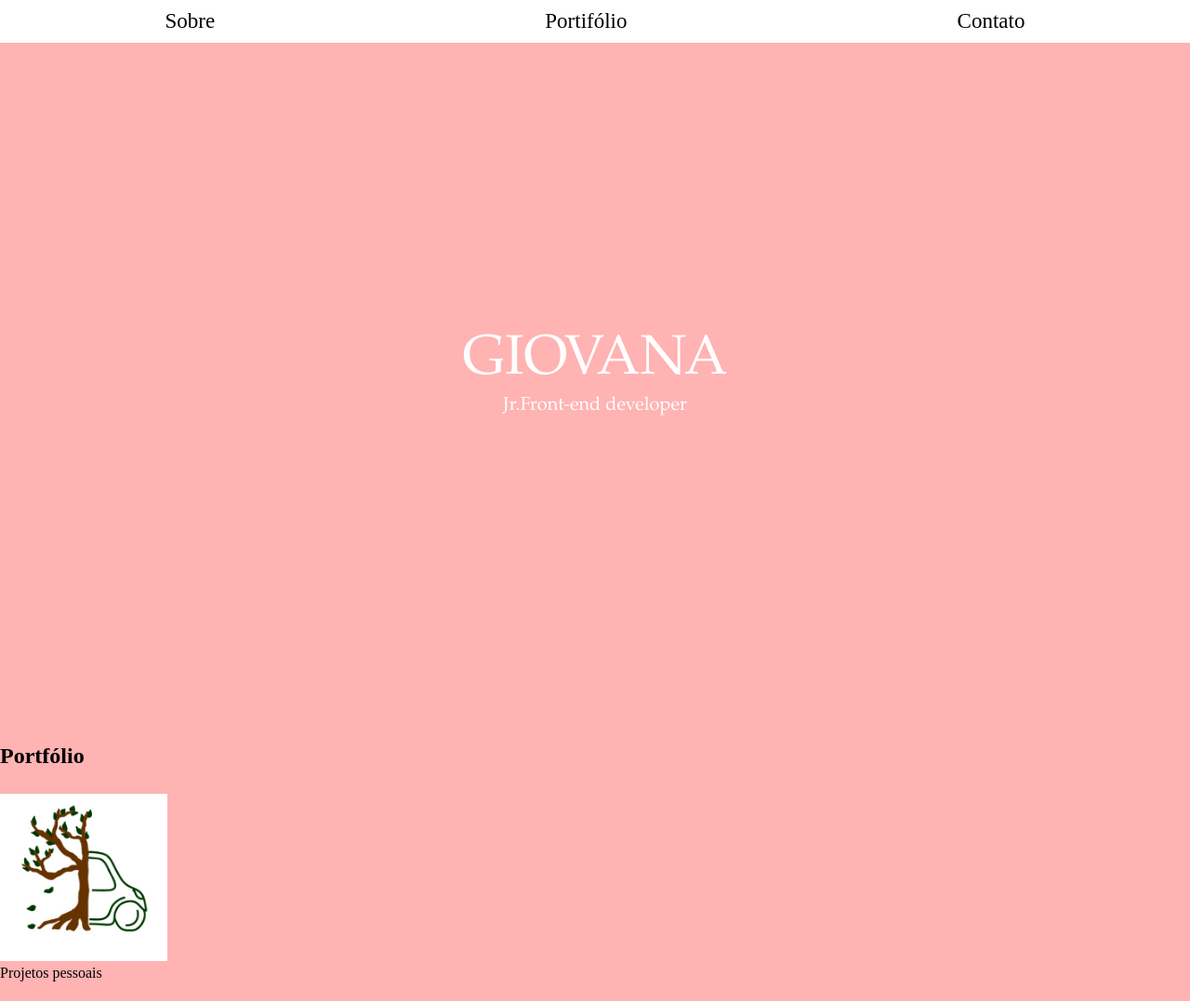
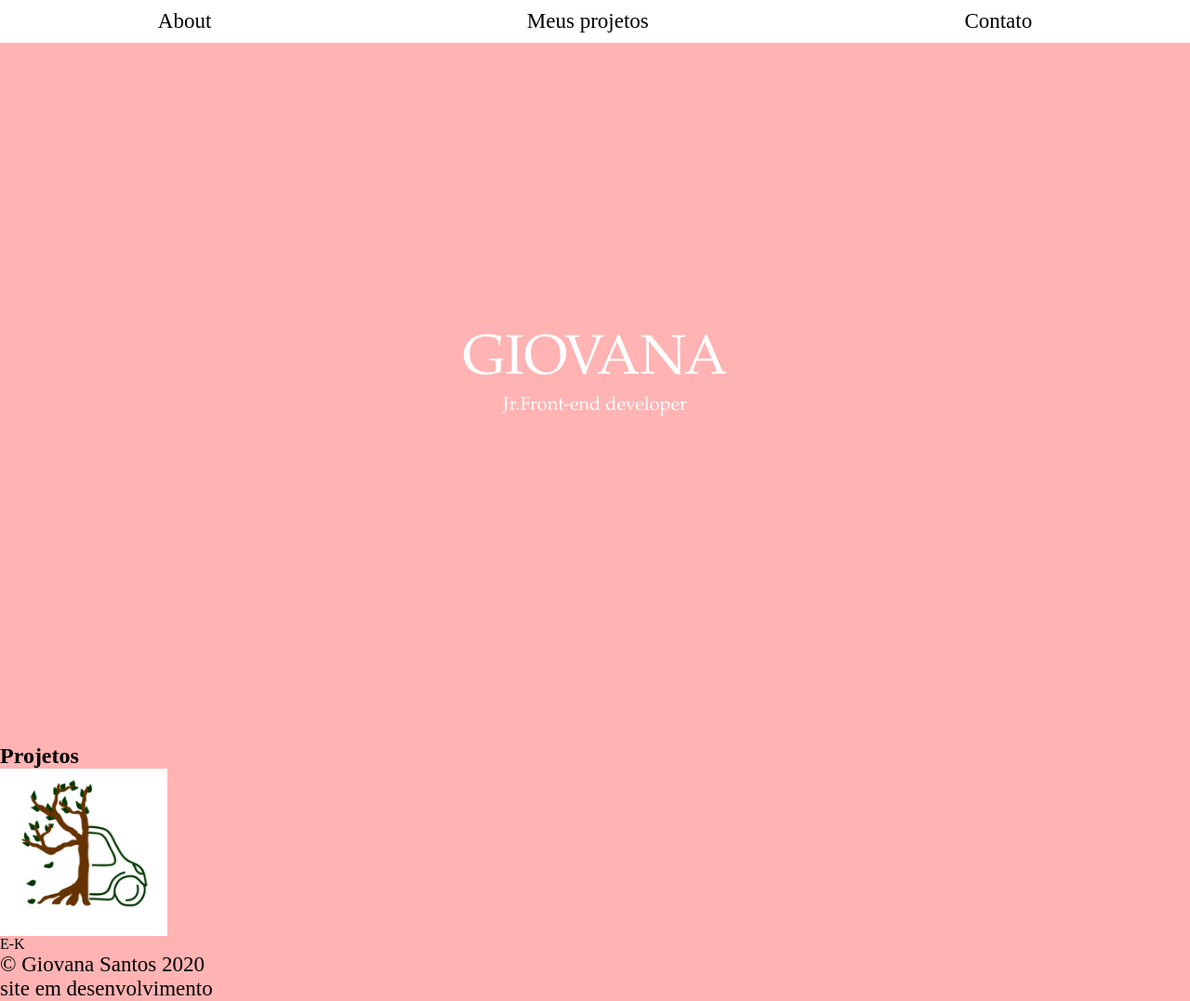
Before and after one commit to Givaona/Giovana, a plain HTML site: page index.html in a window 1280 px wide. Shown: the whole page at 93% size. Before the commit the page ends 1056 px from the top, so only its background shows below. Drawn offline with Linux system fonts and the light colour scheme.

Commit message:
Update index.html

```diff
--- a/index.html
+++ b/index.html
@@ -1,16 +1,18 @@
-<!DOCTYPE html>
-<html>
+<html lang="en">
 	<head>
 		<meta charset="UTF-8">
-		<title>Giih☺</title>
+		<meta name="viewport" content="width=device-width, initial-scale=1.0">
+		<title>Giih ☺</title>
 		<link rel="stylesheet" href="css/estilos.css">
+		<link rel="sortcut icon" href="img/coroa.png" type="image/png">
+		<link href="https://fonts.googleapis.com/css2?family=Open+Sans+Condensed:wght@300&display=swap" rel="stylesheet">
 	</head>
 	<body>
 		<header>
 		  	<nav class="menu">
 		  		<ul>
-			      		<li><a href="#">Sobre</a></li>
-			      		<li><a href="#">Portifólio</a></li>
+			      		<li><a href="#">About</a></li>
+			      		<li><a href="#">Meus projetos</a></li>
 			      		<li><a href="#">Contato</a></li/>
 			   	</ul>
 		  	</nav>
@@ -19,13 +21,23 @@
 				<h2 class="site-subtitle">Jr.Front-end developer</h2>
 			</div>
 		</header>
-		<section>
-			  <h2>Portfólio<br><br></h2>
-				  <figure>
-					    <img class="img-portfolio" src="./img/ftek.jpg" alt="Projetos pessoais"/>
-					    <figcaption>Projetos pessoais</figcaption>
-				  </figure>
+		<section class="port">
+			  <h2>Projetos</h2>
+				  <div class="grid">
+				  		<figure>
+						    <img class="img-portfolio" src="./img/ftek.jpg" alt="E-KS"/>
+						    <figcaption>E-K</figcaption>
+				  		</figure>
+				  </div>
 		</section>
+		<footer>
+    			<div class="rodape">
+    				<ul>
+      					<li><a>© Giovana Santos 2020</a></li>
+      					<li><a>site em desenvolvimento</a></li>
+      				</ul>
+    			</div>
+  		</footer>
 
 	</body>
 </html>
```
